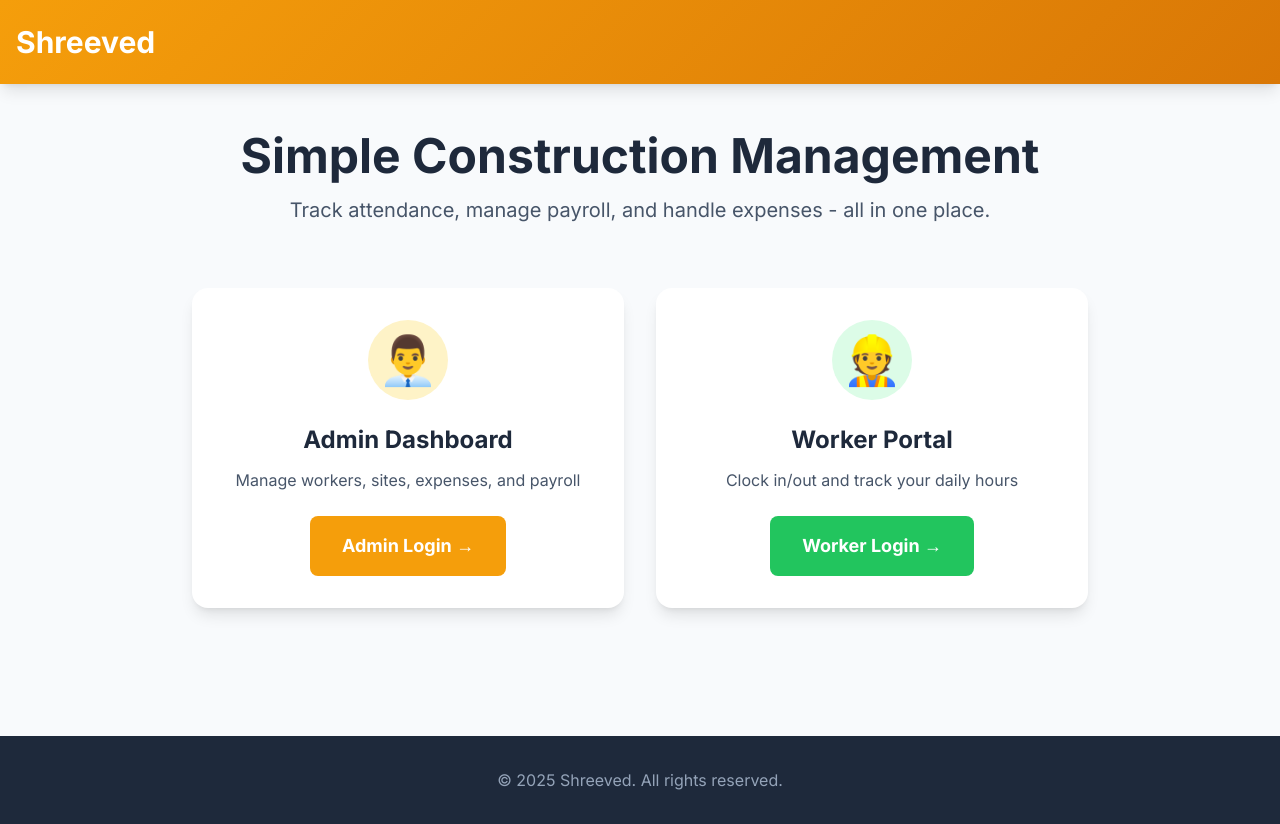
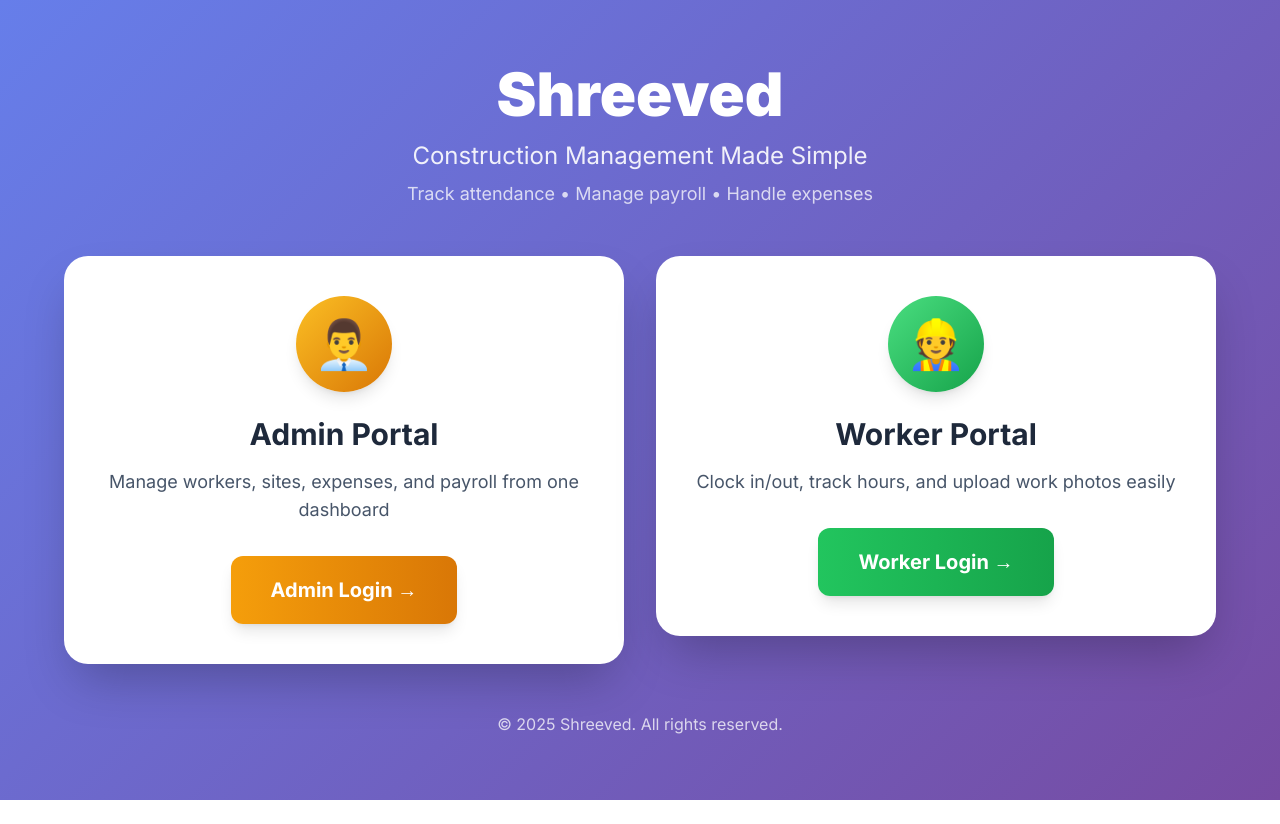
Before and after one commit to udintrengginang-bot/attendance, a plain HTML site: page index.html in a window 1280 px wide. After the commit the page ends 800 px from the top, so only its background shows below. Drawn offline with nearby package versions, Linux system fonts and the light colour scheme.

Commit message:
Update index.html

```diff
--- a/index.html
+++ b/index.html
@@ -9,61 +9,78 @@
     <script src="https://cdn.tailwindcss.com"></script>
     <link href="https://fonts.googleapis.com/css2?family=Inter:wght@400;500;600;700;900&display=swap" rel="stylesheet">
     <style>
-        body { font-family: 'Inter', sans-serif; }
-        .gradient-bg { background: linear-gradient(135deg, #f59e0b 0%, #d97706 100%); }
+        body {
+            font-family: 'Inter', sans-serif;
+            background: linear-gradient(135deg, #667eea 0%, #764ba2 100%);
+        }
+        .card-hover {
+            transition: all 0.3s ease;
+        }
+        .card-hover:hover {
+            transform: translateY(-8px);
+        }
+        .gradient-text {
+            background: linear-gradient(135deg, #667eea 0%, #764ba2 100%);
+            -webkit-background-clip: text;
+            -webkit-text-fill-color: transparent;
+            background-clip: text;
+        }
     </style>
 </head>
-<body class="bg-slate-50">
-    <header class="gradient-bg text-white py-6 shadow-lg">
-        <div class="container mx-auto px-4">
-            <h1 class="text-3xl font-bold">Shreeved</h1>
-        </div>
-    </header>
-
-    <main class="container mx-auto px-4 py-12">
-        <div class="text-center mb-16">
-            <h2 class="text-4xl md:text-5xl font-bold text-slate-800 mb-4">Simple Construction Management</h2>
-            <p class="text-xl text-slate-600">Track attendance, manage payroll, and handle expenses - all in one place.</p>
+<body class="min-h-screen flex items-center justify-center p-4">
+    <div class="max-w-6xl w-full">
+        <div class="text-center mb-12">
+            <h1 class="text-6xl font-black text-white mb-4">Shreeved</h1>
+            <p class="text-2xl text-white opacity-90">Construction Management Made Simple</p>
+            <p class="text-lg text-white opacity-75 mt-2">Track attendance • Manage payroll • Handle expenses</p>
         </div>
 
-        <div class="grid md:grid-cols-2 gap-8 max-w-4xl mx-auto">
-            <a href="/admin" class="block bg-white p-8 rounded-2xl shadow-lg hover:shadow-xl transition-shadow">
+        <div class="grid md:grid-cols-2 gap-8">
+            <a href="/admin.html" class="block">
+                <div class="card-hover bg-white rounded-3xl shadow-2xl p-10">
                     <div class="text-center">
-                    <div class="w-20 h-20 bg-amber-100 rounded-full flex items-center justify-center mx-auto mb-6">
+                        <div class="w-24 h-24 bg-gradient-to-br from-amber-400 to-amber-600 rounded-full flex items-center justify-center mx-auto mb-6 shadow-lg">
                             <span class="text-5xl">👨‍💼</span>
                         </div>
-                    <h3 class="text-2xl font-bold text-slate-800 mb-3">Admin Dashboard</h3>
-                    <p class="text-slate-600 mb-6">Manage workers, sites, expenses, and payroll</p>
-                    <div class="inline-flex items-center gap-2 bg-amber-500 text-white px-8 py-4 rounded-lg font-bold text-lg">
+                        <h3 class="text-3xl font-bold text-slate-800 mb-4">Admin Portal</h3>
+                        <p class="text-slate-600 text-lg mb-8">
+                            Manage workers, sites, expenses, and payroll from one dashboard
+                        </p>
+                        <div class="inline-flex items-center gap-3 bg-gradient-to-r from-amber-500 to-amber-600 text-white px-10 py-5 rounded-xl font-bold text-xl shadow-lg">
                             Admin Login →
+                        </div>
                     </div>
                 </div>
             </a>
 
-            <a href="/worker" class="block bg-white p-8 rounded-2xl shadow-lg hover:shadow-xl transition-shadow">
+            <a href="/worker.html" class="block">
+                <div class="card-hover bg-white rounded-3xl shadow-2xl p-10">
                     <div class="text-center">
-                    <div class="w-20 h-20 bg-green-100 rounded-full flex items-center justify-center mx-auto mb-6">
+                        <div class="w-24 h-24 bg-gradient-to-br from-green-400 to-green-600 rounded-full flex items-center justify-center mx-auto mb-6 shadow-lg">
                             <span class="text-5xl">👷</span>
                         </div>
-                    <h3 class="text-2xl font-bold text-slate-800 mb-3">Worker Portal</h3>
-                    <p class="text-slate-600 mb-6">Clock in/out and track your daily hours</p>
-                    <div class="inline-flex items-center gap-2 bg-green-500 text-white px-8 py-4 rounded-lg font-bold text-lg">
+                        <h3 class="text-3xl font-bold text-slate-800 mb-4">Worker Portal</h3>
+                        <p class="text-slate-600 text-lg mb-8">
+                            Clock in/out, track hours, and upload work photos easily
+                        </p>
+                        <div class="inline-flex items-center gap-3 bg-gradient-to-r from-green-500 to-green-600 text-white px-10 py-5 rounded-xl font-bold text-xl shadow-lg">
                             Worker Login →
+                        </div>
                     </div>
                 </div>
             </a>
         </div>
-    </main>
 
-    <footer class="bg-slate-800 text-slate-400 py-8 mt-20">
-        <div class="container mx-auto px-4 text-center">
-            <p>&copy; 2025 Shreeved. All rights reserved.</p>
+        <div class="text-center mt-12">
+            <p class="text-white opacity-75">&copy; 2025 Shreeved. All rights reserved.</p>
         </div>
-    </footer>
+    </div>
 
     <script>
         if ('serviceWorker' in navigator) {
-            navigator.serviceWorker.register('/service-worker.js');
+            navigator.serviceWorker.register('/service-worker.js').catch(err => {
+                console.log('Service Worker registration failed:', err);
+            });
         }
     </script>
 </body>
```
Lines whose indentation alone changed are shown as unchanged.
